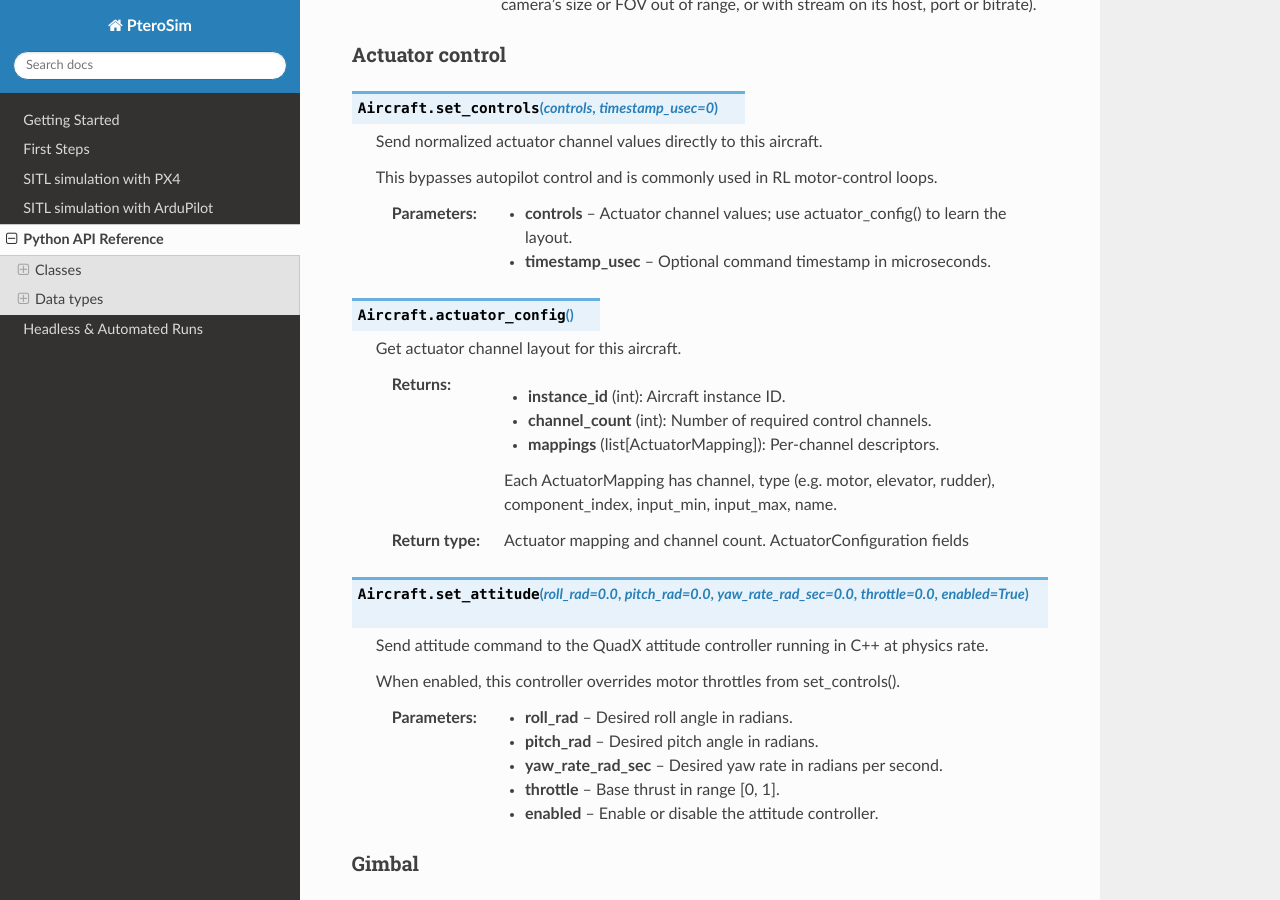
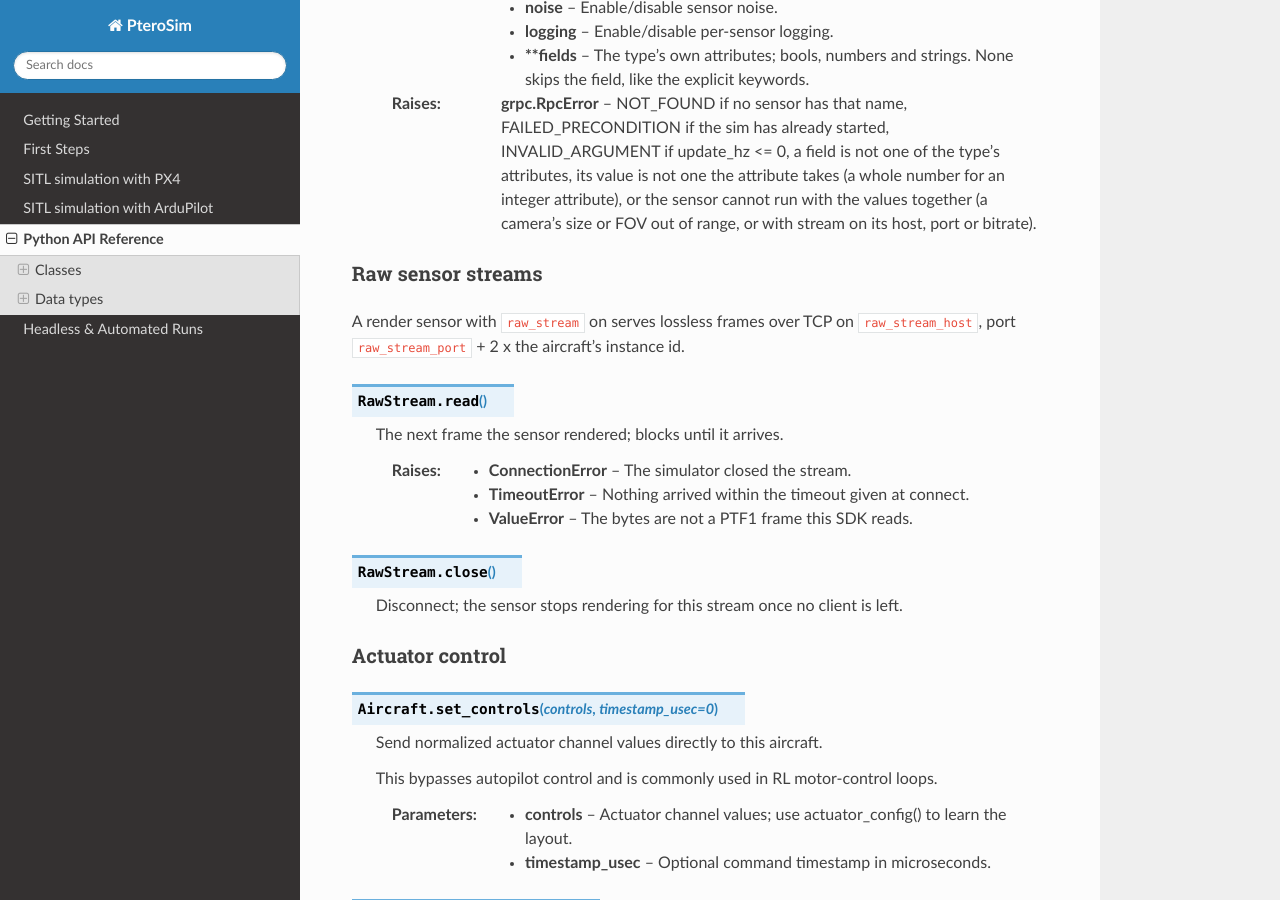
Before and after one commit to AlexanderRex/PteroSimDocs, a Sphinx documentation site: the page built from docs/source/python_api.rst, in a window 1280 px wide and 900 px high, scrolled down 11479 px. Built offline with Sphinx 7.4.7 and the Read the Docs theme 3.1.0, drawn with Linux system fonts in a browser that asks for light colours; some of the changed text lies outside the part shown.

Commit message:
docs: regenerate python_api.rst from SDK 008f4255058685517194c1897402533091084566 (#30)

```diff
--- a/docs/source/python_api.rst
+++ b/docs/source/python_api.rst
@@ -41,6 +41,15 @@
            for _ in range(1000):
                r = mode.step(a, steps=10, reset=r.crashed)
            mode.reset(mask=r.crashed)  # step mode is not left with an environment crashed
+
+.. py:class:: RawStream
+
+   A connection to one render sensor's raw_stream.
+
+   Example::
+
+       with RawStream("127.0.0.1", 5710) as stream:
+           frame = stream.read()
 
 Connection
 ^^^^^^^^^^
@@ -539,6 +548,23 @@
        whole number for an integer attribute), or the sensor cannot run
        with the values together (a camera's size or FOV out of range, or
        with stream on its host, port or bitrate).
+
+Raw sensor streams
+^^^^^^^^^^^^^^^^^^
+
+A render sensor with ``raw_stream`` on serves lossless frames over TCP on ``raw_stream_host``, port ``raw_stream_port`` + 2 x the aircraft's instance id.
+
+.. py:method:: RawStream.read()
+
+   The next frame the sensor rendered; blocks until it arrives.
+
+   :raises ConnectionError: The simulator closed the stream.
+   :raises TimeoutError: Nothing arrived within the timeout given at connect.
+   :raises ValueError: The bytes are not a PTF1 frame this SDK reads.
+
+.. py:method:: RawStream.close()
+
+   Disconnect; the sensor stops rendering for this stream once no client is left.
 
 Actuator control
 ^^^^^^^^^^^^^^^^
@@ -1236,6 +1262,46 @@
    .. py:attribute:: sequence_number
       :type: int
 
+.. py:class:: RawFrame
+
+   One lossless frame from a render sensor's raw_stream, as RawStream.read() returns it.
+
+   .. py:attribute:: image
+      :type: ndarray
+
+   .. py:attribute:: width
+      :type: int
+
+   .. py:attribute:: height
+      :type: int
+
+   .. py:attribute:: frame
+      :type: int
+
+   .. py:attribute:: sim_time
+      :type: float
+
+   .. py:attribute:: capture_unix_us
+      :type: int
+
+   .. py:attribute:: fx
+      :type: float
+
+   .. py:attribute:: fy
+      :type: float
+
+   .. py:attribute:: cx
+      :type: float
+
+   .. py:attribute:: cy
+      :type: float
+
+   .. py:attribute:: camera_position_frd
+      :type: tuple[float, float, float]
+
+   .. py:attribute:: camera_rotation_frd
+      :type: tuple[float, float, float, float]
+
 .. py:class:: ActuatorMapping
 
    Single actuator channel mapping.
```
